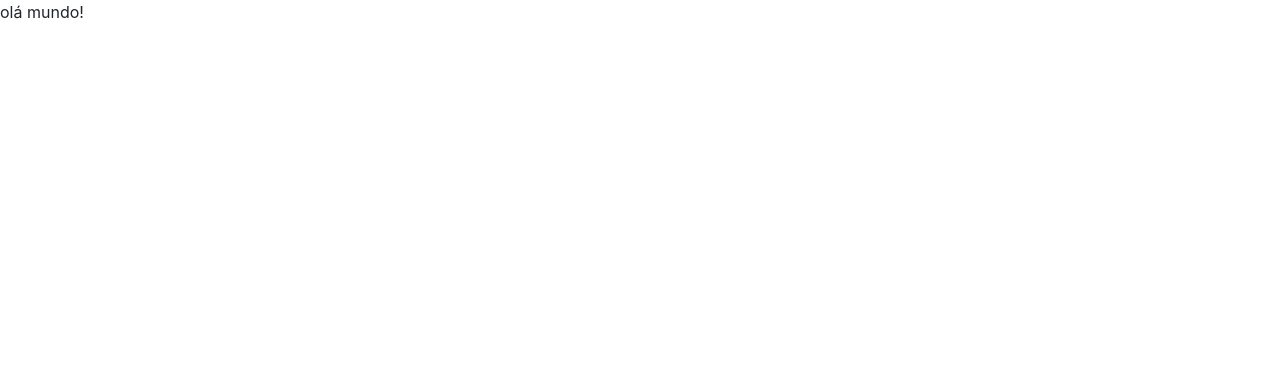
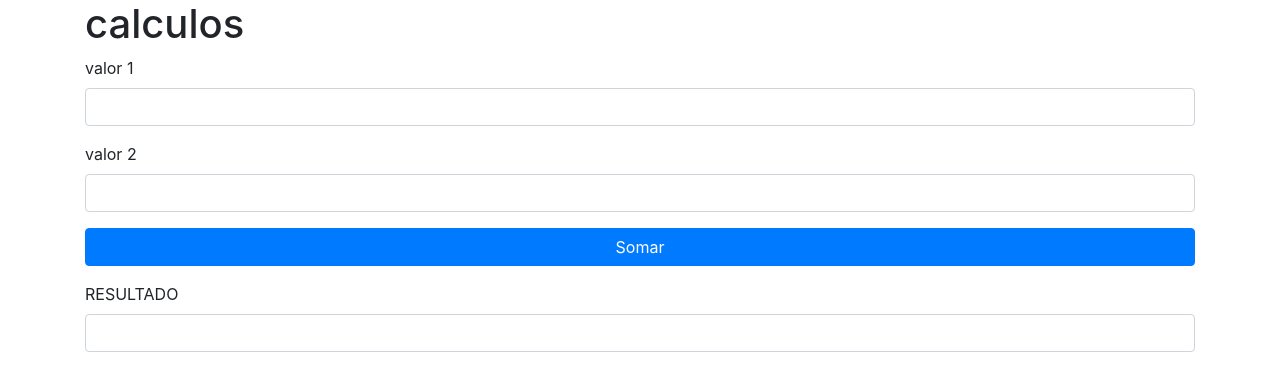
Before and after one commit to mariarayane/programa-o-mobile, a website: page www/index.html in a window 1280 px wide. Drawn offline with nearby package versions, Linux system fonts and the light colour scheme.

Commit message:
definindo layout android

```diff
--- a/www/index.html
+++ b/www/index.html
@@ -4,20 +4,63 @@
   <meta charset="utf-8">
   <meta name="viewport" content="width=device-width, initial-scale=1, maximum-scale=1, user-scalable=no, viewport-fit=cover">
   <meta http-equiv="Content-Security-Policy" content="default-src * data: gap: https://ssl.gstatic.com; style-src * 'unsafe-inline'; script-src * 'unsafe-inline' 'unsafe-eval'">
+
+  <script src="components/loader.js"></script>
   <script src="lib/jquery-3-4-1.min.js"></script>
 
 
   <link rel="stylesheet" href="components/loader.css">
  <link rel="stylesheet" href="lib/css/bootstrap.min.css">
-
-  <link rel="stylesheet" href="css/style.css">
+ <link rel="stylesheet" href="css/style.css">
 
   <script>
 
   </script>
 </head>
+
 <body>
-olá mundo!
+   <div class="container">
+     <div class="row">
+       <div class="col-sm">
+         <h1>calculos</h1>
+       </div>
+     </div>
+   <div class="row">
+   <div class="col-sm">
+     <div class="form-group">
+     <label for="">valor 1</label>
+     <input type="number" class="form-control">
+      </div>
+    </div>
+   </div>
+   <div class="row">
+   <div class="col-sm">
+     <div class="form-group">
+     <label for="">valor 2</label>
+     <input type="number" class="form-control">
+      </div>
+    </div>
+   </div>
+ <div class="row">
+   <div class="col-sm">
+     <div class="form-group">
+       <button class="btn btn-primary btn-block">Somar</button>
+     </div>
+   </div>
+ </div>
+  <div class="row">
+   <div class="col-sm">
+     <div class="form-group">
+     <label for="">RESULTADO</label>
+     <input type="number" class="form-control">
+      </div>
+    </div>
+   </div>
+
+</div>
+
+
+
 </body>
 
 </html>
```
